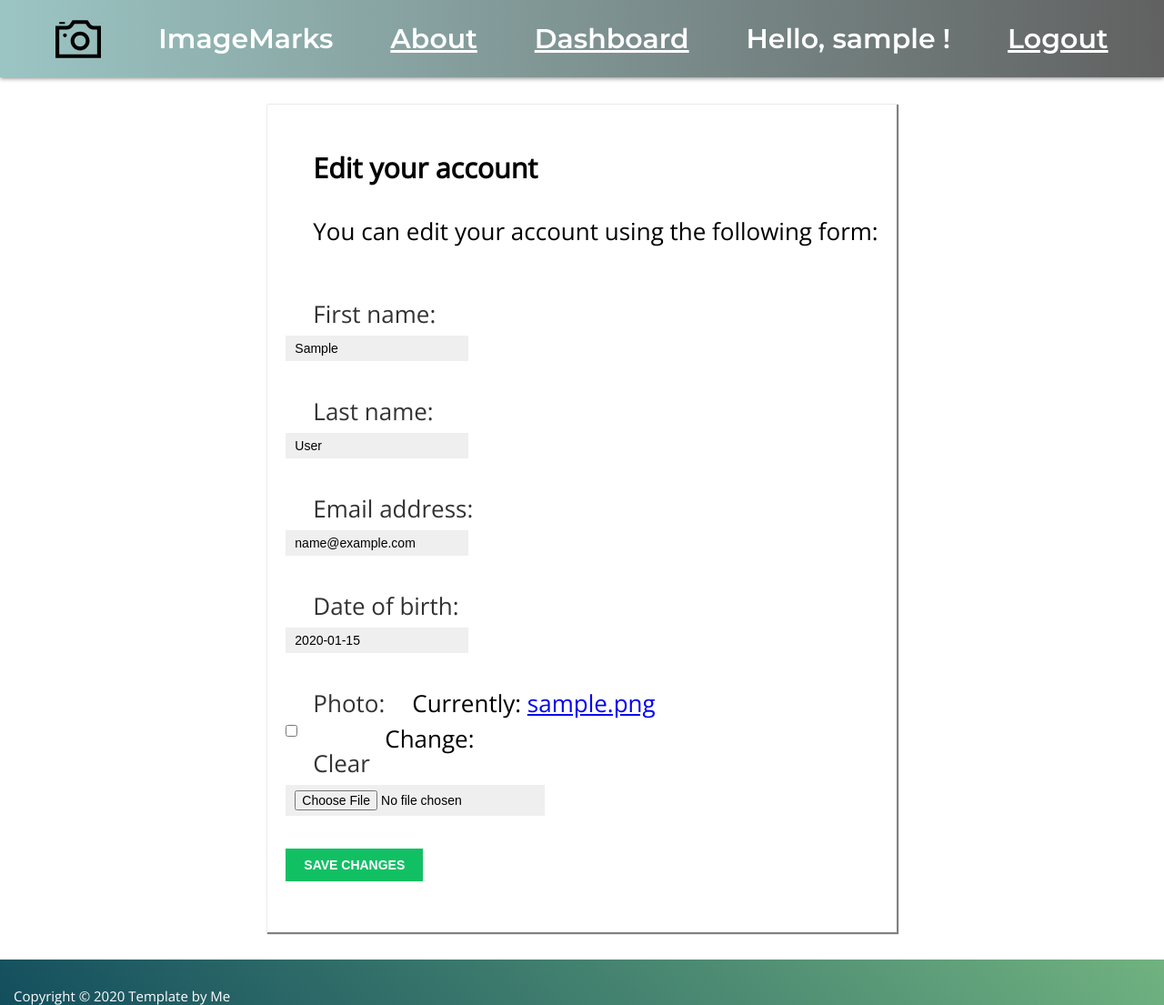
After one commit to MariaMaximova/course, a Django app: page /edit in a window 1280 px wide. The commit adds this page. Shown: the whole page at 91% size. Run offline with Django 3.2, Linux system fonts and the light colour scheme; a user stored in the database is signed in; tables that the repository leaves empty hold one stand-in row (values such as "Sample post"); some libraries are stand-ins or nearby versions.

Commit message:
profile editor

```diff
--- a/px/urls.py
+++ b/px/urls.py
@@ -25,6 +25,7 @@ urlpatterns = [
     path('', include('users.urls')),
     path('', include('welcome.urls')),
     path('', include('images.urls')),
+#    path('', include('django.contrib.auth.urls'))
 
 ]
 
--- a/users/templates/dashboard.html
+++ b/users/templates/dashboard.html
@@ -28,7 +28,8 @@
   <p>
 
   <p>
-  You can also edit your profile or change your password.
+  You can <a href="/edit"> edit your profile</a> or
+  <a href="">change your password.
   <p>
 
 </div>
--- /dev/null
+++ b/users/templates/edit.html
@@ -0,0 +1,20 @@
+{% extends 'main.html' %}
+
+{% block title %}Edit your account{% endblock %}
+
+{% block content %}
+<div class="card">
+    <h3>Edit your account</h3>
+
+    <p>You can edit your account using the following form:</p>
+    <form action="." method="post" enctype="multipart/form-data">
+        {{ user_form.as_p }}
+        {{ profile_form.as_p }}
+        {% csrf_token %}
+        <p>
+            <input type="submit" value="Save changes">
+        </p>
+    </form>
+</div>
+
+{% endblock %}
--- a/users/urls.py
+++ b/users/urls.py
@@ -1,5 +1,6 @@
 
 from django.urls import path
+from django.contrib.auth import views as auth_views
 
 from . import views
 
@@ -11,6 +12,14 @@ urlpatterns = [
     path('logout', views.logout_view),
     path('verify-email', views.verify_view),
     path('dashboard', views.dashboard_view),
+    path('edit', views.edit),
+
+    # change password urls
+    path('password_change/',
+         auth_views.PasswordChangeView.as_view()),
+
+    path('password_change/done/',
+         auth_views.PasswordChangeDoneView.as_view()),
 
 
  #   path('', views.dashboard)
--- a/users/views.py
+++ b/users/views.py
@@ -4,7 +4,7 @@ from django.shortcuts import render, redirect
 from django.utils import timezone
 from django.views.decorators.http import require_GET
 
-from .forms import RegistrationForm
+from .forms import RegistrationForm, ProfileEditForm, UserEditForm
 from .models import Profile
 
 
@@ -76,3 +76,20 @@ def logout_view(request):
 
 def dashboard_view(request):
     return render(request, "dashboard.html")
+
+
+def edit(request):
+    if request.method == 'POST':
+        user_form = UserEditForm(instance=request.user, data=request.POST)
+        profile_form = ProfileEditForm(instance=request.user.profile,
+                                       data=request.POST,
+                                       files=request.FILES)
+        if user_form.is_valid() and profile_form.is_valid():
+            user_form.save()
+            profile_form.save()
+
+    else:
+        user_form = UserEditForm(instance=request.user)
+        profile_form = ProfileEditForm(instance=request.user.profile)
+        return render(request, 'edit.html',
+                      {'user_form': user_form, 'profile_form': profile_form})
```
Also changed, not shown: requirements.txt (added, +7 -0 lines), users/templates/password_change_done.html (added, +13 -0 lines), users/templates/password_change_form.html (added, +17 -0 lines).
